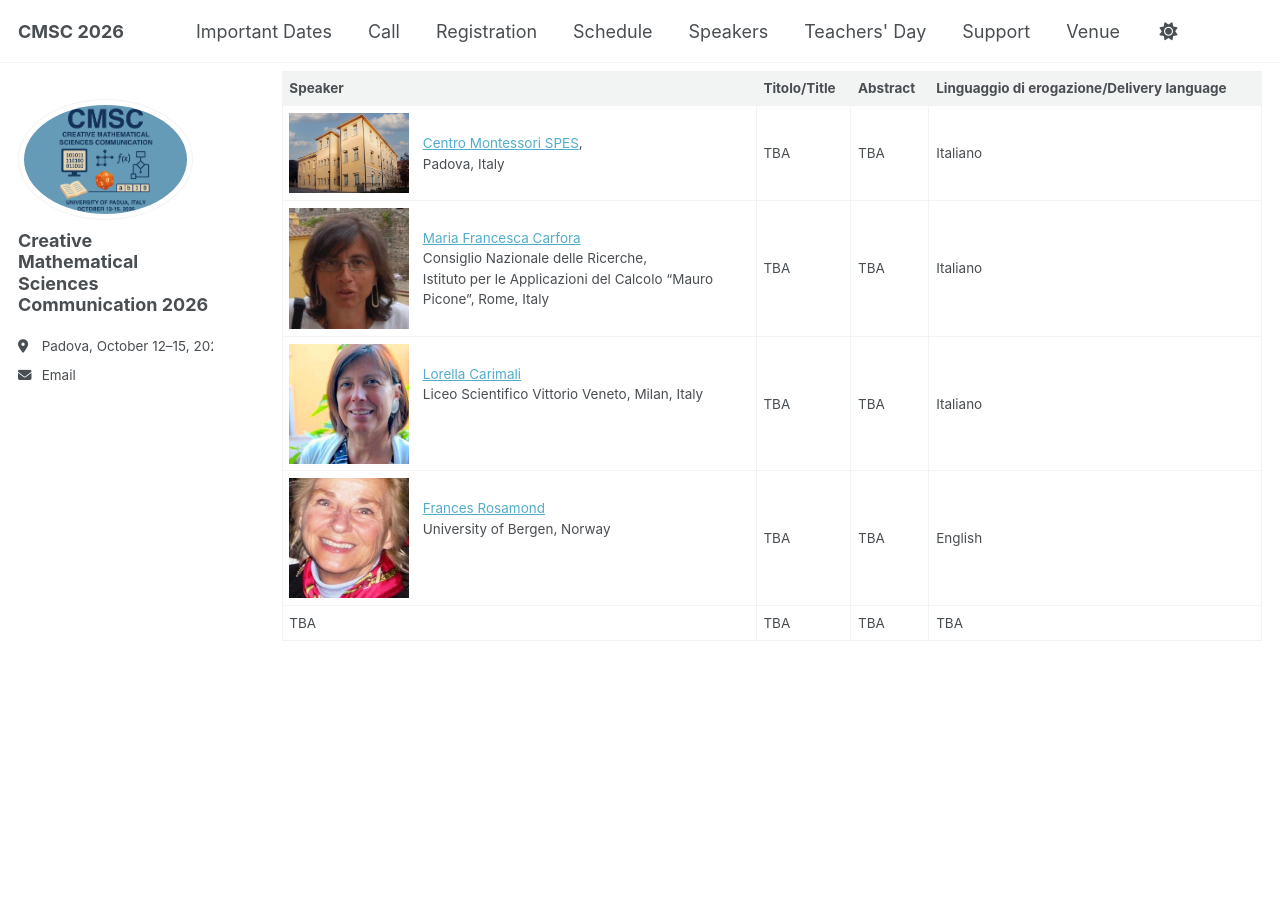
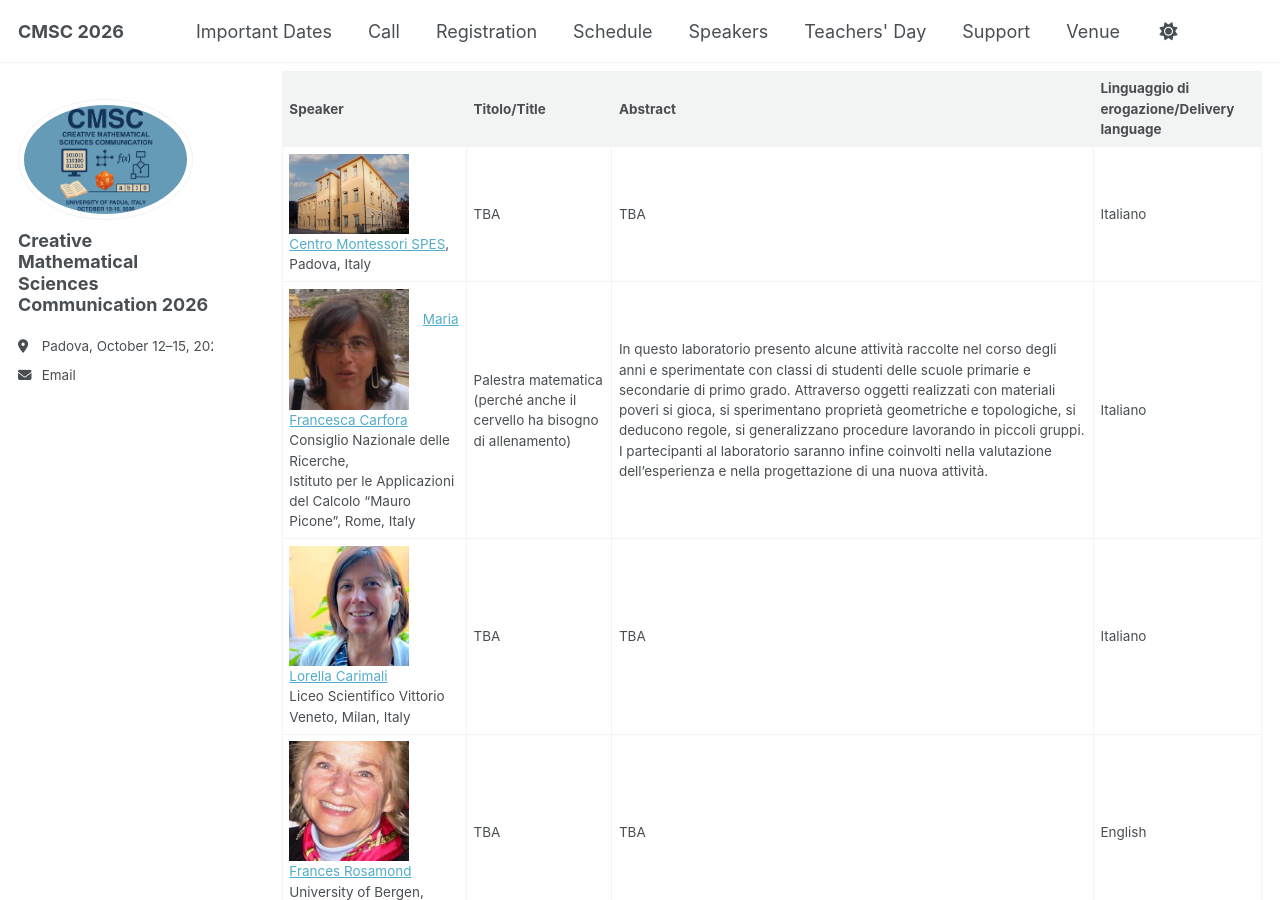
Before and after one commit to CMSC2026/cmsc2026.github.io, a Jekyll site: the page built from _pages/teachers-day.md, in a window 1280 px wide and 900 px high, scrolled down 890 px. Built offline with Jekyll 4.4.1, drawn with Linux system fonts in a browser that asks for light colours; a script that is not in the unit is left out.

Commit message:
added Francesca Carfora's title and abstract for teachers' day

```diff
--- a/_pages/teachers-day.md
+++ b/_pages/teachers-day.md
@@ -30,7 +30,7 @@ The detailed program is still being finalized, but it will include plenary prese
 | **Speaker** | **Titolo/Title** | **Abstract** | **Linguaggio di erogazione/Delivery language** |
 |-------------|------------------|--------------|-----------------------------------------------|
 | ![](/images/teachers-day-spes-montessori.jpg){: style="float: left; margin-right: 1em; max-width:120px;" } <br> [Centro Montessori SPES](https://www.spes.pd.it/educare/offerta-didattica/centro-montessori/), <br> Padova, Italy | TBA | TBA | Italiano |
-| ![](/images/teachers-day-maria-francesca-carfora.jpg){: style="float: left; margin-right: 1em; max-width:120px;" } <br> [Maria Francesca Carfora](https://sites.google.com/view/francescacarfora)<br> Consiglio Nazionale delle Ricerche,<br>Istituto per le Applicazioni del Calcolo “Mauro Picone”, Rome, Italy | TBA | TBA | Italiano |
+| ![](/images/teachers-day-maria-francesca-carfora.jpg){: style="float: left; margin-right: 1em; max-width:120px;" } <br> [Maria Francesca Carfora](https://sites.google.com/view/francescacarfora)<br> Consiglio Nazionale delle Ricerche,<br>Istituto per le Applicazioni del Calcolo “Mauro Picone”, Rome, Italy | Palestra matematica (perché anche il cervello ha bisogno di allenamento) | In questo laboratorio presento alcune attività raccolte nel corso degli anni e sperimentate con classi di studenti delle scuole primarie e secondarie di primo grado. Attraverso oggetti realizzati con materiali poveri si gioca, si sperimentano proprietà geometriche e topologiche, si deducono regole, si generalizzano procedure lavorando in piccoli gruppi. I partecipanti al laboratorio saranno infine coinvolti nella valutazione dell’esperienza e nella progettazione di una nuova attività. | Italiano |
 | ![](/images/teachers-day-lorella-carimali.jpg){: style="float: left; margin-right: 1em; max-width:120px;" } <br> [Lorella Carimali](https://lorellacarimali.it) <br> Liceo Scientifico Vittorio Veneto, Milan, Italy | TBA | TBA | Italiano |
 | ![](/images/teachers-day-frances-rosamond.jpeg){: style="float: left; margin-right: 1em; max-width:120px;" } <br>[Frances Rosamond](https://en.wikipedia.org/wiki/Frances_A._Rosamond)<br> University of Bergen, Norway | TBA  | TBA | English |
 | TBA | TBA | TBA | TBA
```
